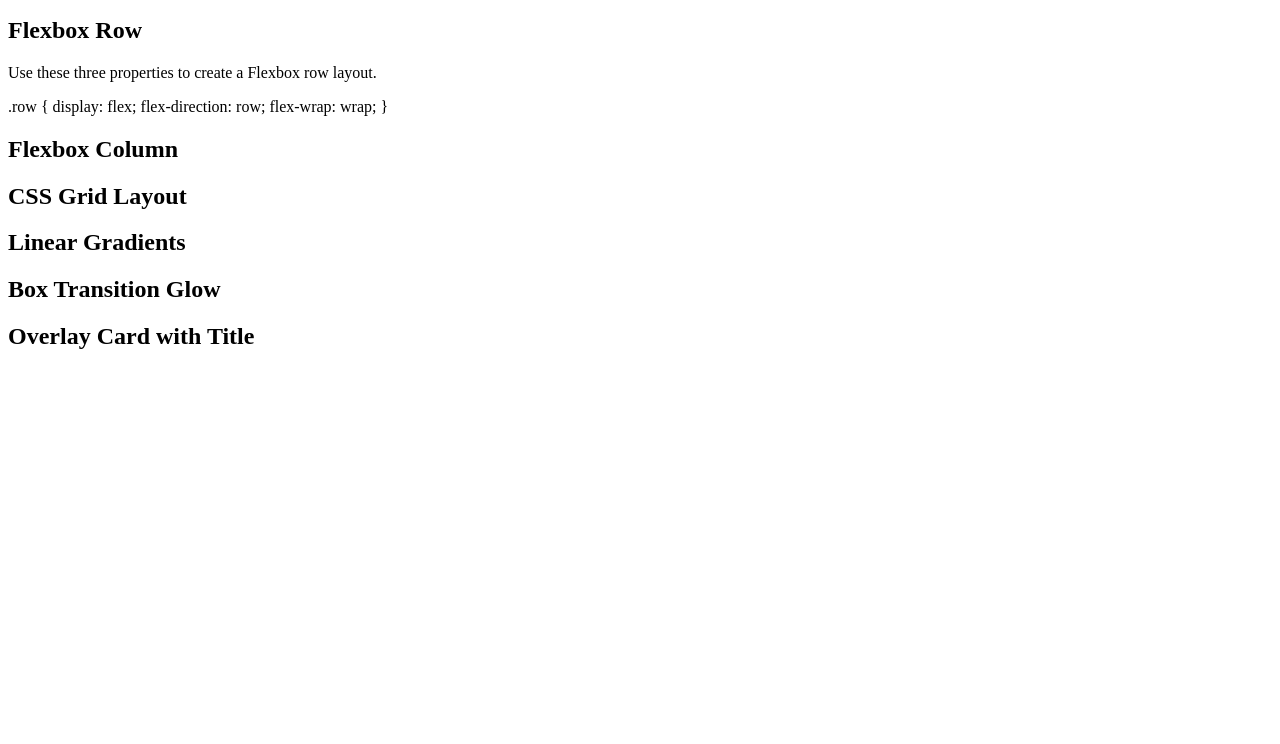
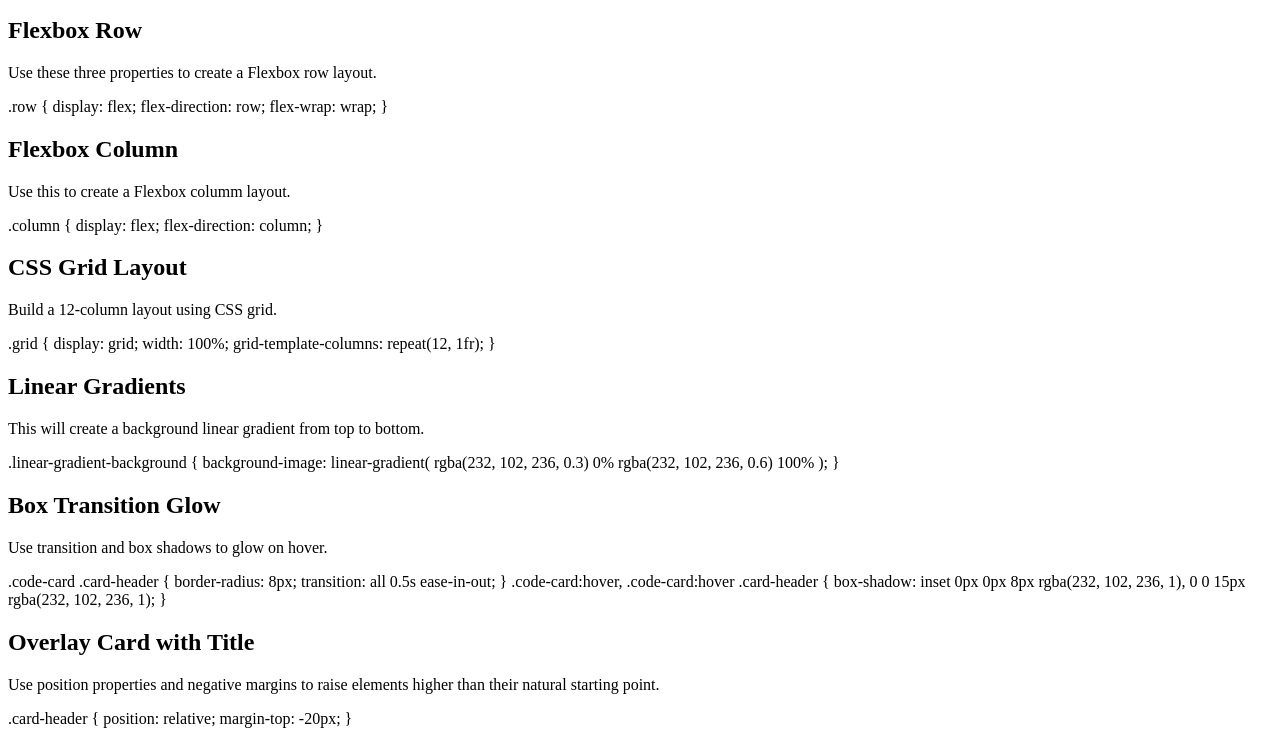
Before and after one commit to jkimys2/Mini-Project-2, a plain HTML site: page index.html in a window 1280 px wide. Shown: the part 119-863 px from the top of the page. Before the commit the page ends 800 px from the top, so only its background shows below. Drawn offline with Linux system fonts and the light colour scheme.

Commit message:
commit 3

```diff
--- a/index.html
+++ b/index.html
@@ -21,14 +21,55 @@
                 flex-direction: row;
                 flex-wrap: wrap;
             }</p>
+
             <h2>Flexbox Column</h2>
+            <p>Use this to create a Flexbox columm layout.</p>
+            <p>.column {
+                display: flex;
+                flex-direction: column;
+            }</p>
+
             <h2>CSS Grid Layout</h2>
-        </section>
+            <p>Build a 12-column layout using CSS grid.</p>
+            <p>.grid {
+                display: grid;
+                width: 100%;
+                grid-template-columns: repeat(12, 1fr);
+            }
+            </p>
 
-        <section>
             <h2>Linear Gradients</h2>
+            <p>This will create a background linear gradient from top to bottom.</p>
+            <p>.linear-gradient-background {
+                background-image: linear-gradient(
+                    rgba(232, 102, 236, 0.3) 0%
+                    rgba(232, 102, 236, 0.6) 100%
+                );
+            }
+            </p>
+
             <h2>Box Transition Glow</h2>
+            <p>Use transition and box shadows to glow on hover.</p>
+            <p>.code-card .card-header {
+                border-radius: 8px;
+                transition: all 0.5s ease-in-out;
+            }
+
+            .code-card:hover,
+            .code-card:hover .card-header {
+                box-shadow: inset 0px 0px 8px
+                rgba(232, 102, 236, 1), 0 0 15px
+                rgba(232, 102, 236, 1);
+            }
+            </p>
+
             <h2>Overlay Card with Title</h2>
+            <p>Use position properties and negative margins to raise elements higher than their natural starting point.</p>
+            <p>.card-header {
+                position: relative;
+                margin-top: -20px;
+            }
+            </p>
         </section>
     </main>
     <footer></footer>
```
Also changed, not shown: assets/css/style.css (+35 -0 lines).
